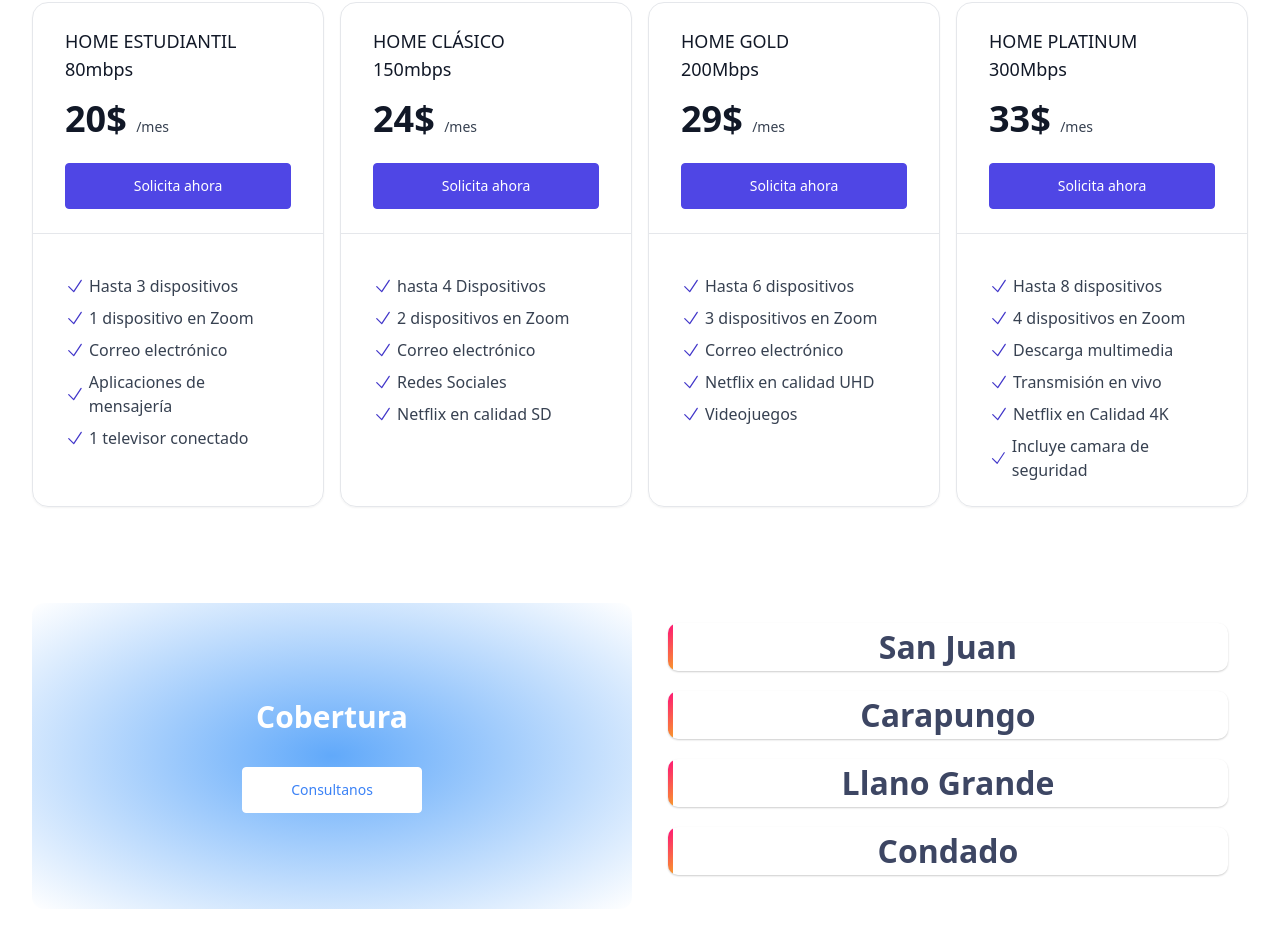
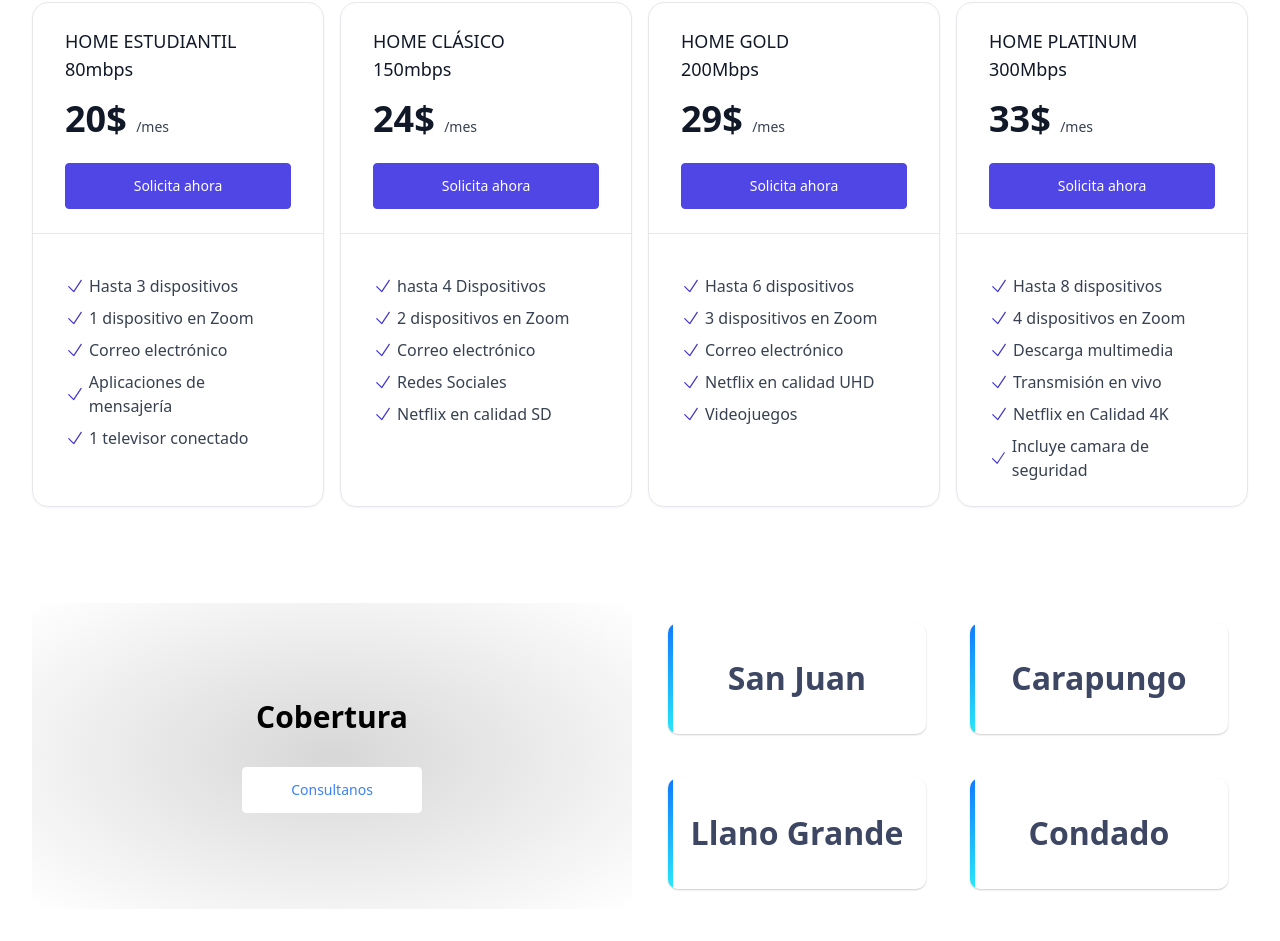
Before and after one commit to ByronVTS/Surnet-Landing-Page, an Astro site: page / in a window 1280 px wide. Shown: the part 2318-3259 px from the top of the page. Built offline with nearby package versions, Linux system fonts and the light colour scheme; Astro itself is replaced by a stand-in of ours.

Commit message:
Add new cobertura

```diff
--- a/src/components/CardsCobertura.astro
+++ b/src/components/CardsCobertura.astro
@@ -1,9 +1,9 @@
 <section>
   <div class="mx-auto max-w-screen-2xl px-4 py-8 sm:px-6 lg:px-8 rounded-lg">
     <div class="grid grid-cols-1 gap-4 md:grid-cols-2 rounded-lg">
-      <div class=" cobertura p-8 md:p-12 lg:px-16 lg:py-24 rounded-xl">
-        <div class="  mx-auto max-w-xl text-center">
-          <h2 class="text-2xl font-bold text-white md:text-3xl">Cobertura</h2>
+      <div class="cobertura p-8 md:p-12 lg:px-16 lg:py-24 rounded-xl">
+        <div class="mx-auto max-w-xl text-center">
+          <h2 class="text-2xl font-bold text-black md:text-3xl">Cobertura</h2>
           <div class="mt-4 md:mt-8 rounded-xl">
             <a
               href="#"
@@ -14,8 +14,8 @@
         </div>
       </div>
 
-      <div class="">
-        <!-- <div class="grid grid-cols-2 gap-1 md:grid-cols-1 lg:grid-cols-2 b "> -->
+      <!-- <div class=""> -->
+        <div class="grid grid-cols-2 gap-1 md:grid-cols-1 lg:grid-cols-2 b ">
         <div class="card">
           <div class="content">
             <p class="heading">San Juan</p>
@@ -46,10 +46,11 @@
 </section>
 
 <style>
-    .cobertura{
-      /* background-image:   conic-gradient(at left bottom, rgb(240, 171, 252), rgb(74, 222, 128), rgb(190, 18, 60)) */
-        background-image: radial-gradient(rgb(97, 169, 250), rgb(255, 255, 255));
-    }
+  .cobertura {
+    background: #d7d7d7;
+background: -webkit-radial-gradient(circle, #d7d7d7 0%, #ffffff 100%);
+background: radial-gradient( #d7d7d7 0%, #ffffff 100%);
+  }
   .sectores {
     display: flex;
     justify-content: center;
@@ -99,7 +100,7 @@
     font-weight: 600;
     border: none;
     cursor: pointer;
-    background: linear-gradient(-45deg, #f89b29 0%, #ff0f7b 100%);
+    background: linear-gradient(-45deg, #29eaf8 0%, #0f77ff 100%);
     border-radius: 5px;
     box-shadow: 0 5px 10px rgba(0, 0, 0, 0.2);
   }
@@ -111,7 +112,7 @@
     bottom: 0;
     width: 5px;
     height: 100%;
-    background: linear-gradient(-45deg, #f89b29 0%, #ff0f7b 100%);
+    background: linear-gradient(-45deg, #29eaf8 0%, #0f77ff 100%);
     z-index: -1;
     /* transition: all 0.5s cubic-bezier(0.23, 1, 0.32, 1); */
   }
```
